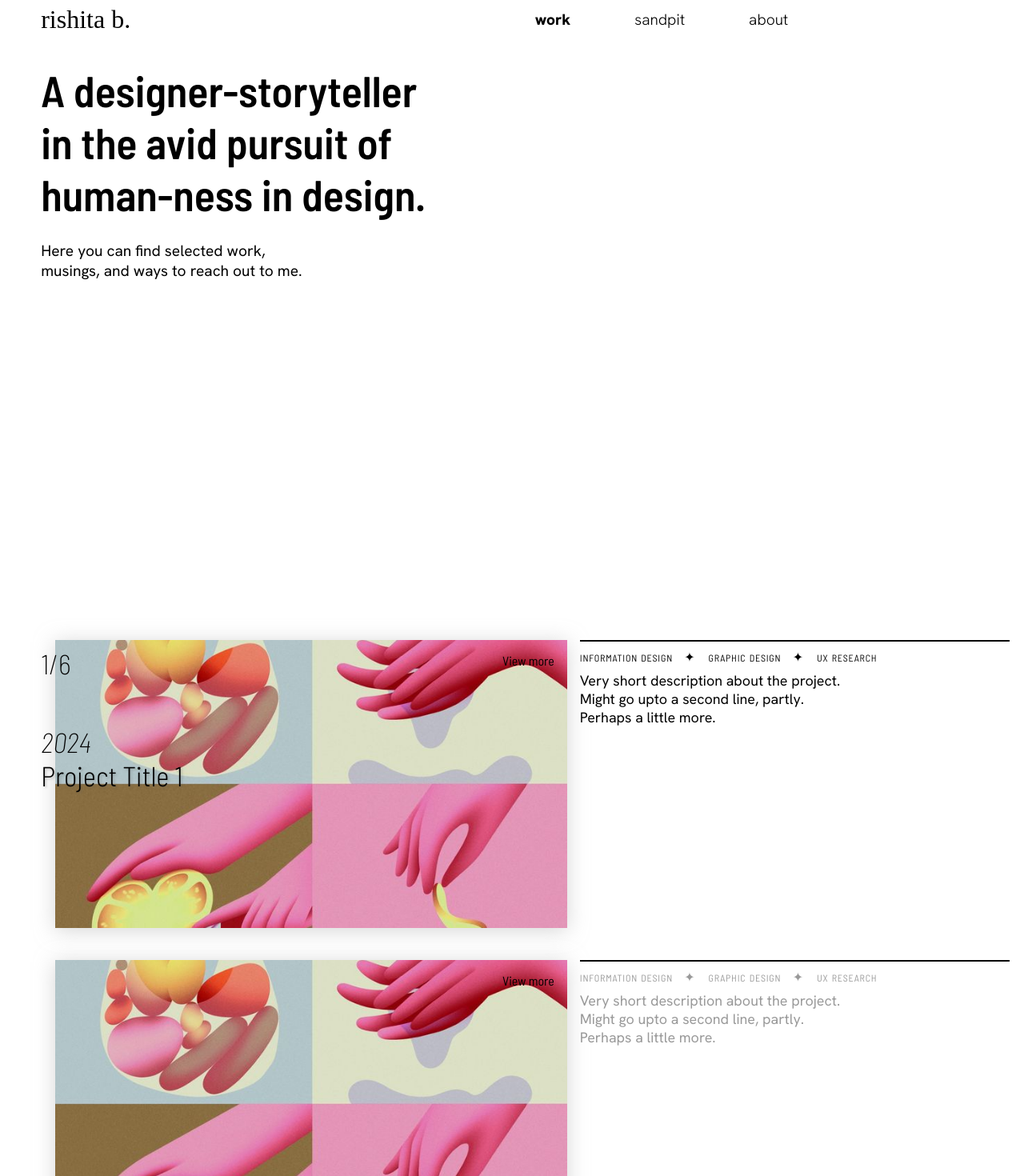
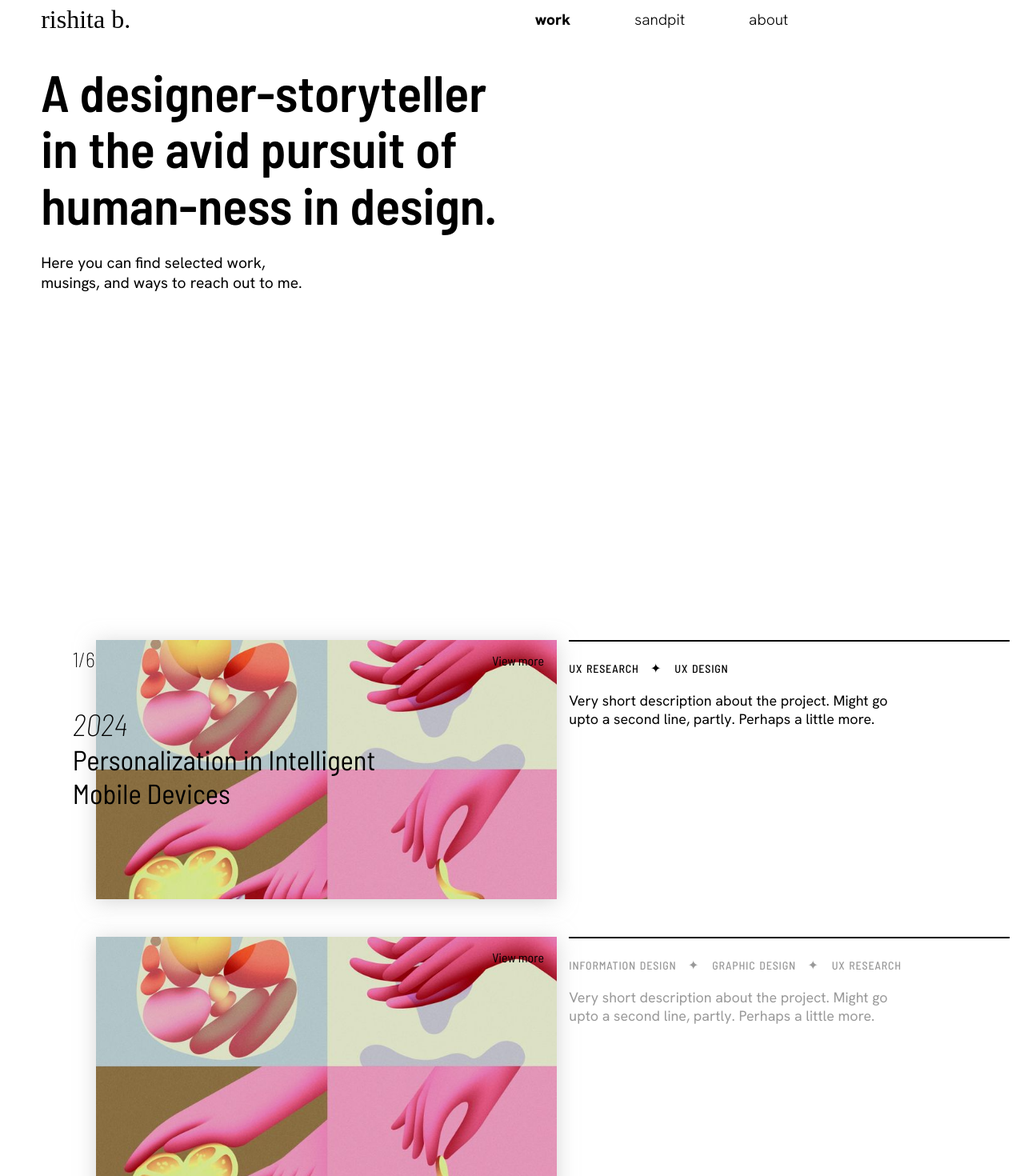
Before and after one commit to Rishita-bug/Portfolio-25, a React (Vite) app: page / in a window 1280 px wide. Shown: the top 1470 px of the page at 80% size. Built offline with nearby package versions, Linux system fonts and the light colour scheme.

Commit message:
fourteenth commit

```diff
--- a/src/HomePage.css
+++ b/src/HomePage.css
@@ -8,26 +8,28 @@
   height: 100vh;
   height: 100svh;
   padding-left: 4vw;
-  padding-top: 10vh;
 }
 
 .hero-text {
+  padding-top: 10vh;
   font-family: var(--header-font);
-  font-size: clamp(20px, 12vw, 54px);
-  width: 70%;
-  max-width: 690px;
-  min-width: 200px;
-  padding-bottom: 2vw;
+  font-size: clamp(28px, 5vw, 120px);
+  /* width: 80%;
+  max-width: 1200px;
+  min-width: 200px; */
+  width: clamp(200px, 60%, 1200px);
+  padding-bottom: 2%;
   font-weight: 600;
   text-wrap: balance;
+  line-height: 1.1em;
 }
 
 .about-site {
   font-family: var(--body-font);
-  width: 70%;
-  max-width: 380px;
-  min-width: 270px;
-  font-size: clamp(8px, 1.2rem, 2rem);
+  width: 40vw;
+  max-width: 1200px;
+  min-width: 200px;
+  font-size: clamp(8px, 1.5vw, 3rem);
   text-wrap: balance;
 }
 
@@ -49,6 +51,7 @@
   font-family: var(--header-font);
   font-weight: 400;
   font-size: 1.7rem;
+  padding-top: 0.5rem;
 }
 
 .tags-list {
@@ -59,10 +62,11 @@
   flex-wrap: wrap;
   font-family: var(--header-font);
   font-variant: small-caps;
-  font-size: 1rem;
+  font-size: 1.1rem;
   letter-spacing: 0.05rem;
   width: 100%;
   padding-bottom: 0.2rem;
+  font-weight: 450;
 }
 
 .thumbnail-container {
@@ -147,7 +151,7 @@ hr {
 .tags-list li:not(:last-child)::after {
   content: "\2726";
   margin-left: 0.9rem;
-  font-size: 1rem;
+  font-size: 0.8em;
 }
 
 .thumbnail-container {
@@ -181,47 +185,40 @@ hr {
   }
 
   .project-number {
-    /* padding-bottom: 6rem; max */
-    /* padding-bottom: 2.1rem; min */
-    padding-bottom: clamp(2.1rem, 5vw, 6rem);
-    /* font-size: 1.3rem; */
+    padding-bottom: clamp(2.1rem, 4vw, 6rem);
     font-weight: 250;
   }
 
   .project-year {
-    /* font-size: 2.1rem; */
     font-weight: 200;
     font-style: italic;
   }
 
   .work-section-container {
-    padding-left: 4vw;
+    padding-left: 8vw;
     overflow: visible;
-    margin-bottom: -80px;
+    margin-bottom: 40vh;
   }
 
   .project-grid {
     display: grid;
     grid-template-areas: none;
+    /* column-gap: 2rem; */
+    column-gap: 1.2vw;
     grid-template-rows: auto auto 1fr;
-    column-gap: 1rem;
-    max-width: 1500px;
     grid-template-areas:
       "img-1 line"
       "img-2 tag"
       "img-3 description-1"
       "img-4 description-2";
-    /* margin-bottom: 5vh; mid */
-    /* margin-bottom: 3.5rem; big */
-    /* margin-bottom: 1.5rem; min */
-    margin-bottom: clamp(1.5rem, 5vh, 3.5rem);
+    margin-bottom: clamp(2rem, 4%, 5rem);
   }
 
   .thumbnail-container {
     grid-row: img-1/img-4;
     cursor: pointer;
-    width: 50vw;
-    max-width: 800px;
+    width: 45vw;
+    max-width: 1800px;
     min-width: 360px;
     /* height: 55vh; */
     justify-self: start;
@@ -244,22 +241,30 @@ hr {
   .tags-list {
     grid-area: tag;
     padding: 0px;
-    /* padding-top: 1rem; mid */
-    /* padding-top: 0; min */
-    /* padding-top: 2vh; mid */
-    padding-top: clamp(0, 2.25%, 2rem);
-    font-size: 1.07rem;
+    font-size: clamp(1rem, 1.57vw, 3rem);
+    /* padding-top: 1vh; mid */
+    /* padding-top: 0.9rem; big */
+    /* padding-top: 0.25rem; small */
+    padding-top: 2%;
+
+
+
   }
 
   .project-description {
     grid-row: description-1/description-2;
-    width: 65%;
+    width: 75%;
     min-width: 250px;
-    font-size: clamp(0.9rem, 1.4vw, 1.32rem);
+    font-size: clamp(0.9rem, 1.4vw, 2.75rem);
+    /* padding-top: 2vh; mid */
+    /* padding-top: 2rem; big */
+    /* padding-top: 0.5rem; small */
+    padding-top: 2%;
   }
 
   .sticky-titles-container {
     position: sticky;
+    /* top: 15vh; mid */
     top: 25vh;
     left: 3.6vw;
     /* padding-bottom: 300px; */
@@ -269,21 +274,29 @@ hr {
     height: 0;
     z-index: 999;
     width: max-content;
-    /* font-size: 2rem; medium */
-    /* font-size: 2em; mid ish */
-    /* font-size:2.5vw max */
-    /* font-size: 1.55rem; min */
-    font-size: clamp(1.55rem, 2.7vw, 3rem);
+    font-size: clamp(1.55rem, 2.7vw, 6rem);
+    margin-left: -1%;
   }
 
-  .sticky-titles-container > * {
+  /* .sticky-titles-container > * {
     font-size: inherit;
+  } */
+
+  .project-title {
+    font-size: inherit;
+    font-weight: 300;
+    /* text-shadow: 2px 2px 3px rgba(97, 97, 97, 0.3); */
+    font-weight: 400;
+    padding-top: unset;
+    max-width: 35vw;
   }
 
-  .project-title {
-    /* font-size: 2rem; */
-    font-weight: 300;
-    text-shadow: 2px 2px 3px rgba(97, 97, 97, 0.3);
+  .project-number {
+    font-size: 0.75em;
+  }
+
+  .project-year {
+    font-size: 1.1em;
   }
 
   .fade-in {
--- a/src/HomePage.jsx
+++ b/src/HomePage.jsx
@@ -112,8 +112,8 @@ function WorkSection({ref}){
       });
     },
     {
-      rootMargin: '-40% 0px -30% 0px',
-      threshold: [0.25]
+      rootMargin: '-25% 0px -45% 0px',
+      threshold: [0.2],
     }
   );
 
--- a/src/projects.js
+++ b/src/projects.js
@@ -60,11 +60,11 @@ const projects = [
     {
       number:"1/6",
       path:'/project-1',
-      title: "Project Title 1",
+      title: "Personalization in Intelligent Mobile Devices",
       year: "2024",
       id: 1,
       source: TestImage,
-      tags: ["information design", "graphic design", "ux research"],
+      tags: ["ux research", "ux design"],
       description: "Very short description about the project. Might go upto a second line, partly. Perhaps a little more.",
       headerImg: HeaderImg,
       about: "Lorem ipsum dolor sit amet, consectetur adipiscing elit. Pellentesque euismod, nisi vel consectetur interdum, nisi mauris fringilla leo, vel dignissim justo libero id libero. Duis quis nisi non lorem aliquam gravida. Nulla facilisi. Suspendisse potenti.",
@@ -77,7 +77,7 @@ const projects = [
     {
       number:"2/6",
       path:'/project-2',
-      title: "Project Title 2",
+      title: "Out & About: Commute Guide",
       year: "2023",
       id: 2,
       source: TestImage,
@@ -94,11 +94,11 @@ const projects = [
     {
       number:"3/6",
       path:'/project-3',
-      title: "Project Title 3",
-      year: "2022",
+      title: "Motion Design for Digital Wellbeing Widgets",
+      year: "2023",
       id: 3,
       source: TestImage,
-      tags: ["information design", "graphic design", "ux research"],
+      tags: ["ux research", "motion design"],
       description: "Very short description about the project. Might go upto a second line, partly. Perhaps a little more.",
       headerImg: HeaderImg,
       about: "All about project 3",
@@ -111,11 +111,11 @@ const projects = [
     {
       number:"4/6",
       path:'/project-4',
-      title: "Project Title 4",
+      title: "Ashore: Board Game Design",
       year: "2022",
       id: 4,
       source: TestImage,
-      tags: ["information design", "graphic design", "ux research"],
+      tags: ["game design", "graphic design"],
       description: "Very short description about the project. Might go upto a second line, partly. Perhaps a little more.",
       headerImg: HeaderImg,
       about: "All about project 4",
@@ -128,11 +128,11 @@ const projects = [
     {
       number:"5/6",
       path:'/project-5',
-      title: "Project Title 5",
-      year: "2021",
+      title: "Papereku: Visual Identity",
+      year: "2022",
       id: 5,
       source: TestImage,
-      tags: ["information design", "graphic design", "ux research"],
+      tags: ["brand identity", "graphic design"],
       description: "Very short description about the project. Might go upto a second line, partly. Perhaps a little more.",
       headerImg: HeaderImg,
       about: "All about project 5",
@@ -145,11 +145,11 @@ const projects = [
     {
       number:"6/6",
       path:'/project-6',
-      title: "Project Title 6",
+      title: "Dads, Daughters and their Parks",
       year: "2021",
       id: 6,
       source: TestImage,
-      tags: ["information design", "graphic design", "ux research"],
+      tags: ["graphic design", "experimental typography"],
       description: "Very short description about the project. Might go upto a second line, partly. Perhaps a little more.",
       headerImg: HeaderImg,
       about: "All about project 6",
```
